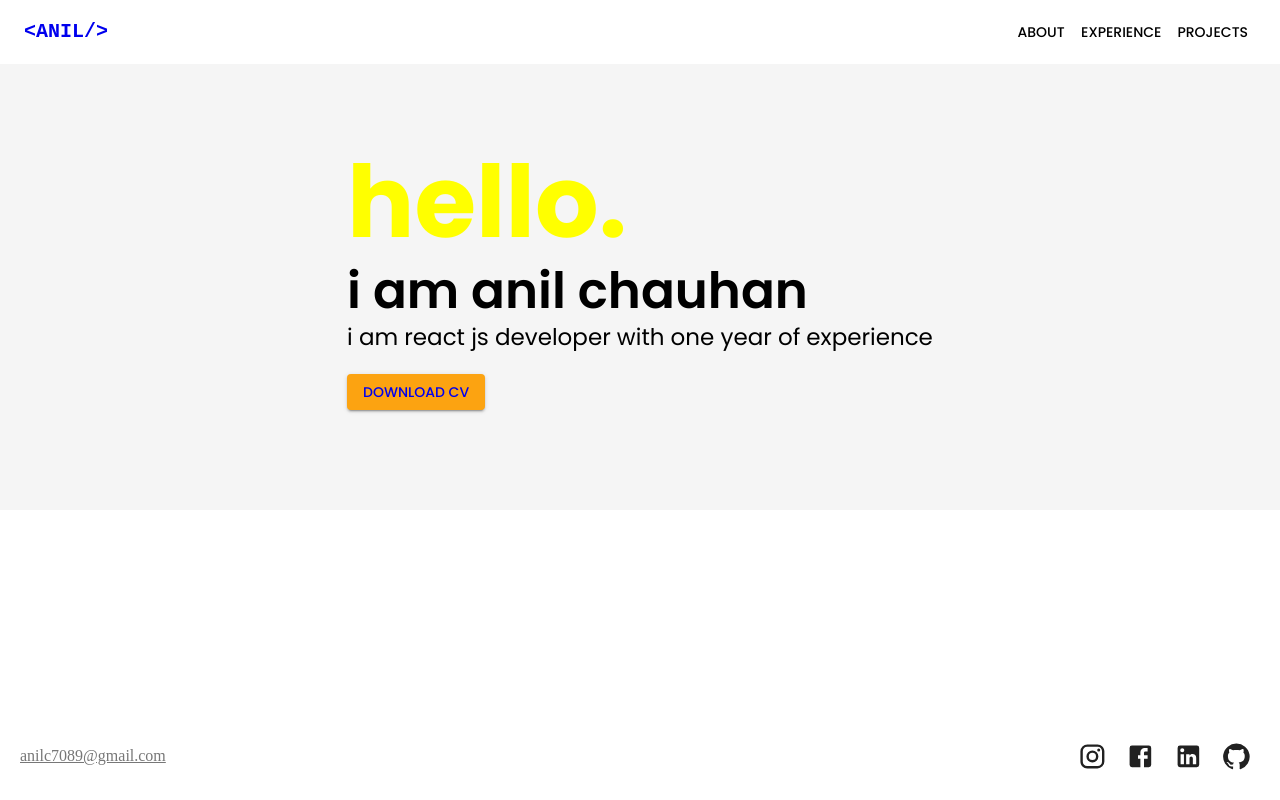
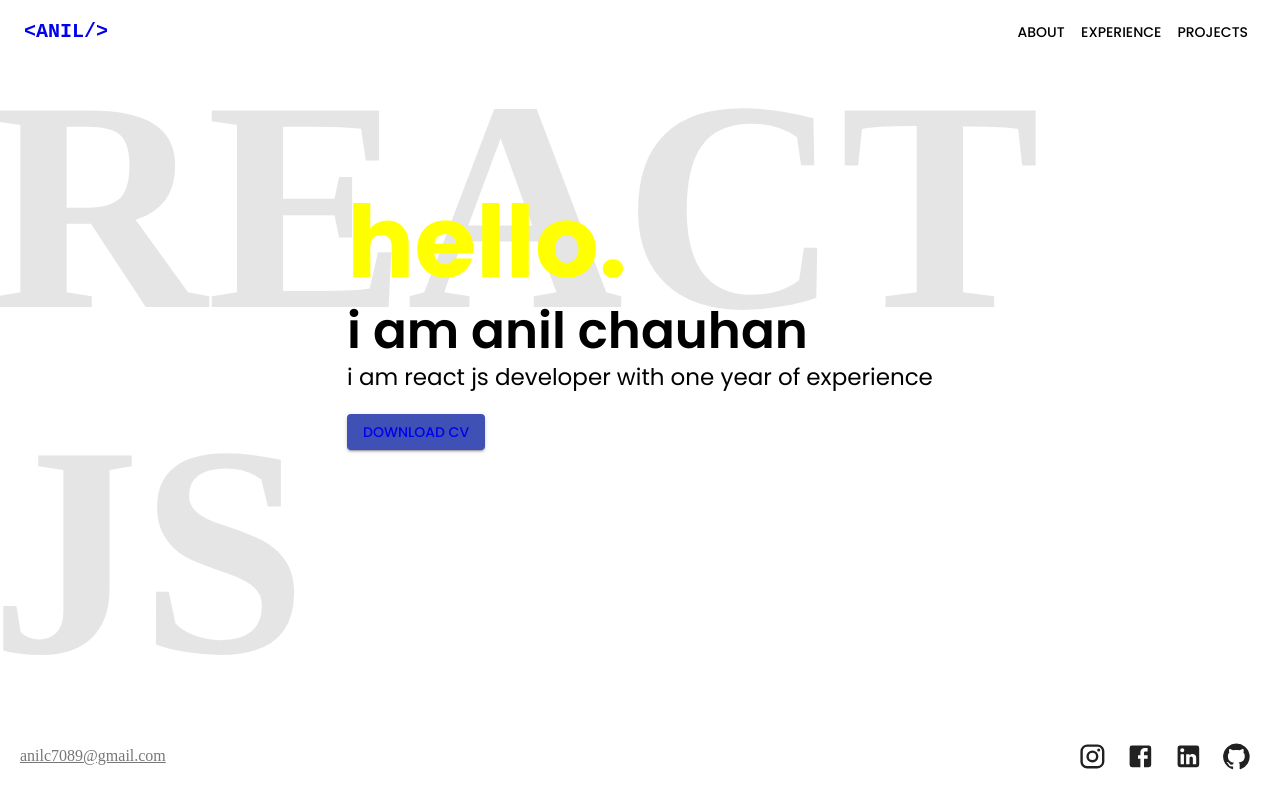
Before and after one commit to anii1429/reactjs-portfolio-website, a React (Create React App) app: page / in a window 1280 px wide. Built offline with nearby package versions, Linux system fonts and the light colour scheme.

Commit message:
some changes

```diff
--- a/src/pages/About.jsx
+++ b/src/pages/About.jsx
@@ -13,7 +13,7 @@ const AboutMe = () => {
     <Box sx={{backgroundColor: "#f5f5f5", display: 'flex', justifyContent: 'center', alignItems: 'center' }}>
       <Grid container spacing={4} alignItems="center" justifyContent="center">
         <Grid item xs={12} md={4}>
-          <Box sx={{ display: 'flex', justifyContent: 'center'}}>
+          <Box sx={{ display: 'flex', justifyContent: 'center', p: 2 }}>
             <div className="">
               <img className="" src={"https://i.pinimg.com/564x/66/25/54/662554f03cccb2dfa2169b5d27ac4272.jpg"} alt="my photo" />
               {/* <div className="manImageDiv"></div> */}
@@ -22,9 +22,8 @@ const AboutMe = () => {
         </Grid>
         <Grid item xs={12} md={8}>
           <Box sx={{ px: 4 }}>
-          <Grid item xs={12} md={12} lg={12}>
             <Typography variant="h2" gutterBottom sx={{ color: theme.palette.primary.main }}>
-          WHO AM I?
+              ABOUT ME
             </Typography>
             <Typography variant="body1" gutterBottom sx={{ color: theme.palette.text.secondary }}>
               {aboutMe.Personal_info.about}
@@ -35,7 +34,6 @@ const AboutMe = () => {
             <Typography variant="body2" gutterBottom sx={{ color: theme.palette.text.secondary }}>
               Email: {aboutMe.Personal_info.email}
             </Typography>
-      </Grid>
             <Box sx={{ mt: 4 }}>
               <Typography variant="h5" gutterBottom>
                 Skills
--- a/src/pages/Home.jsx
+++ b/src/pages/Home.jsx
@@ -124,11 +124,13 @@ const HomePage = () => {
     <Fragment>
       <main
           style={{
-            backgroundColor:"#f5f5f5",
+            // backgroundColor:"#f5f5f5",
             width:"100%",
             height:"100%",
-            minHeight:"100%"
+            minHeight:"100%",
+            padding:"40px 0"
           }}
+          className="background-text"
         >
           <Container>
             <Grid2 container sx={{display:"flex",justifyContent:"center",alignItems:"center",padding:"40px 0"}}>
@@ -152,9 +154,6 @@ const HomePage = () => {
                 </a>
               </Button>
                </Box>
-              {/* <Box sx={{padding:"20px 0"}}>
-              <SocialIcons accounts={aboutMe.Social} />
-              </Box> */}
               </Box>
               </Grid2>
             </Grid2>
--- a/src/style.css
+++ b/src/style.css
@@ -4,3 +4,19 @@
   align-items: center;
   width: 100%;
 }
+
+.background-text {
+  position: relative;
+}
+
+.background-text::before {
+  content: "REACT JS";
+  position: absolute;
+  top: -30px;
+  left: -10px;
+  font-size: 300px;
+  font-weight: bold;
+  color: grey;
+  opacity: 0.2;
+  z-index: -1;
+}
--- a/src/theme/theme.js
+++ b/src/theme/theme.js
@@ -9,41 +9,42 @@ const theme = createTheme({
     h1: {
       fontSize: '45px',
       fontWeight: 700,
-      color: '#fca311',
+      color: '#3f51b5',
     },
     h2: {
       fontSize: '30px',
       fontWeight: 600,
-      color: '#ef233c',
+      color: '#6a1b9a',
     },
     h3: {
       fontSize: '20px',
       fontWeight: 500,
-      color: '#666666',
+      color: '#424242',
     },
     h4: {
       fontSize: '16px',
       fontWeight: 400,
-      color: '#000000',
+      color: '#212121',
     },
   },
   palette: {
     primary: {
-      main: '#fca311',
+      main: '#3f51b5',
     },
     secondary: {
-      main: '#ef233c',
+      main: '#6a1b9a',
     },
     text: {
-      primary: '#000000',
-      secondary: '#666666',
-      disabled: '#cfcfcf',
+      primary: '#212121',
+      secondary: '#757575',
+      disabled: '#bdbdbd',
     },
     background: {
       default: '#ffffff',
-      paper: '#cfcfcf',
+      paper: '#f5f5f5',
     },
   },
 });
 
+
 export default theme;
```
Lines whose indentation alone changed are shown as unchanged.
